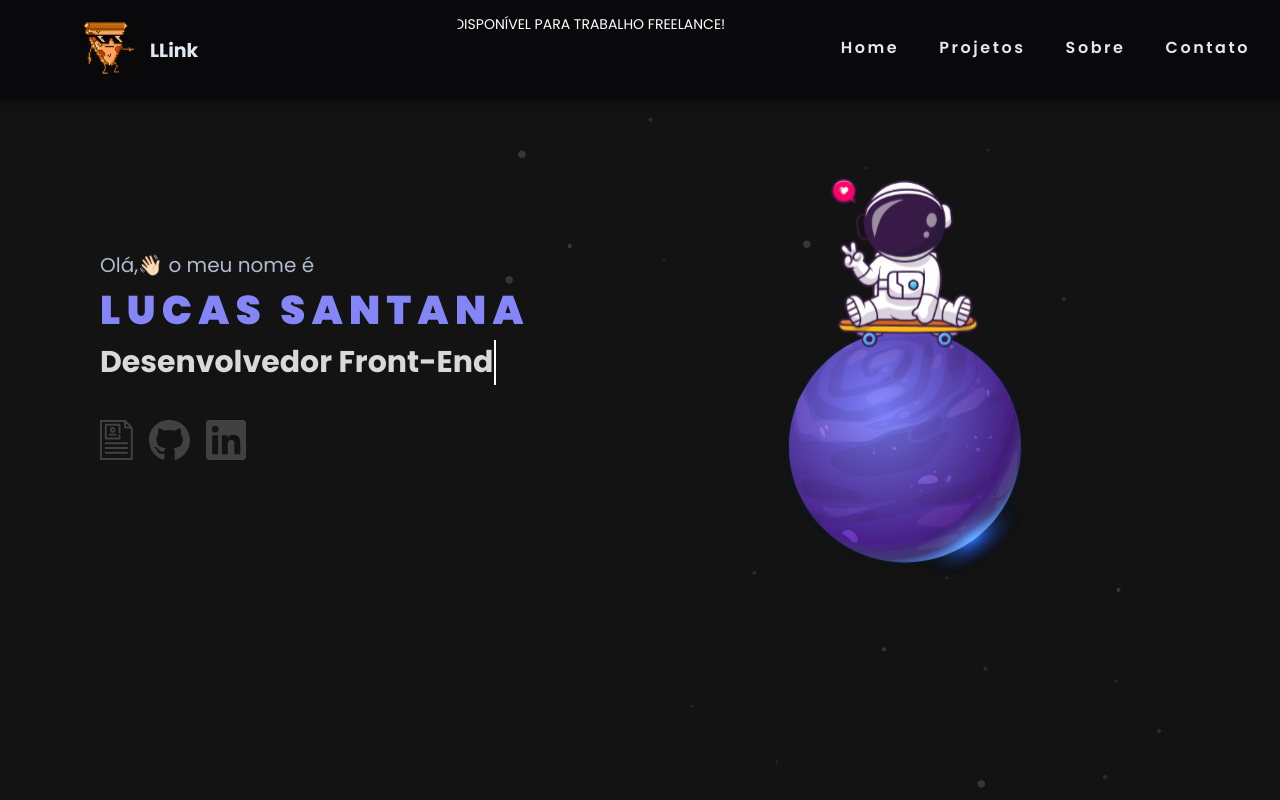
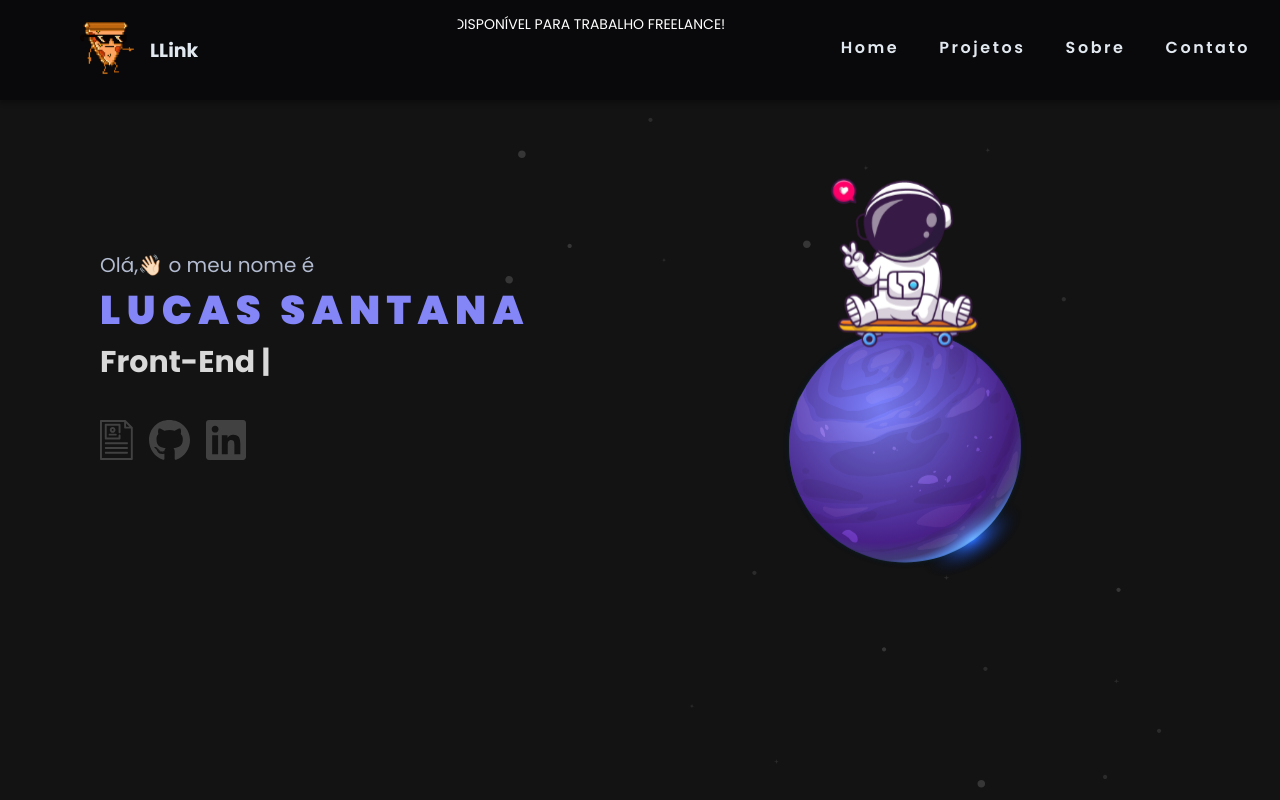
Before and after one commit to arthurjunior/arthurcarvalho, a React (Vite) app: page / in a window 1280 px wide. Built offline with nearby package versions, Linux system fonts and the light colour scheme.

Commit message:
feat: 🎨style home

```diff
--- a/package.json
+++ b/package.json
@@ -13,7 +13,8 @@
     "react": "^18.2.0",
     "react-dom": "^18.2.0",
     "react-icons": "^4.10.1",
-    "styled-components": "^5.3.10"
+    "styled-components": "^5.3.10",
+    "typewriter-effect": "^2.20.1"
   },
   "devDependencies": {
     "@types/react": "^18.0.37",
--- a/src/components/Social/styles.ts
+++ b/src/components/Social/styles.ts
@@ -2,7 +2,6 @@ import styled from "styled-components";
 
 export const ContainerSocials = styled.nav`
   display: flex;
-  align-items: center;
   justify-content: center;
   gap: 1.6rem;
   position: absolute;
@@ -26,6 +25,7 @@ export const IconSocial = styled.a`
   transition: all 0.3s ease 0s;
   position: relative;
   padding-bottom: 1rem;
+
   &::after {
     position: absolute;
     width: 8rem;
@@ -38,21 +38,25 @@ export const IconSocial = styled.a`
     border-radius: 0.3rem;
     bottom: -1.8rem;
     right: 0rem;
-    transform: translateX(2rem);
+    transform: translateX(20px);
     opacity: 0;
     transition: all 0.2s ease 0s;
+    display: none;
   }
 
   &:hover::after {
     opacity: 1;
+    display: block;
   }
 
   > img {
     height: 4rem;
     opacity: 0.25;
+    transition: all 0.3ms;
   }
 
   &:hover > img {
     opacity: 1;
+    transform: scale(1.2);
   }
 `;
--- a/src/components/Title/index.tsx
+++ b/src/components/Title/index.tsx
@@ -1,12 +1,21 @@
 import { ContainerTitle, IntroTextH1, IntroTextH2, IntroTextP } from "./styles";
-
+import Typewriter from "typewriter-effect";
 export default function Title() {
   return (
     <>
       <ContainerTitle>
         <IntroTextP>Olá,👋🏻 o meu nome é</IntroTextP>
         <IntroTextH1>Lucas Santana</IntroTextH1>
-        <IntroTextH2>Desenvolvedor Front-End</IntroTextH2>
+        <IntroTextH2>
+          <Typewriter
+            options={{
+              strings: ["Front-End Developer", "Specializing in React"],
+              autoStart: true,
+              loop: true,
+              skipAddStyles: true,
+            }}
+          />
+        </IntroTextH2>
       </ContainerTitle>
     </>
   );
--- a/src/components/Title/styles.ts
+++ b/src/components/Title/styles.ts
@@ -24,28 +24,5 @@ export const IntroTextH2 = styled.h2`
   color: #d9d9d9;
   font-size: 3rem;
   position: relative;
-  z-index: -1;
 
-  &::before {
-    content: "";
-    position: absolute;
-    top: 0;
-    left: 0;
-    height: 100%;
-    width: 100%;
-    background-color: #131314;
-    border-left: 2px solid #fff;
-    animation: animate 4s steps(12) infinite;
-  }
-
-  @keyframes animate {
-    40%,
-    60% {
-      left: 100%;
-    }
-
-    100% {
-      left: 0%;
-    }
-  }
 `;
```
Also changed, not shown: 1 other file (tests, documents, lock files or other folders).
